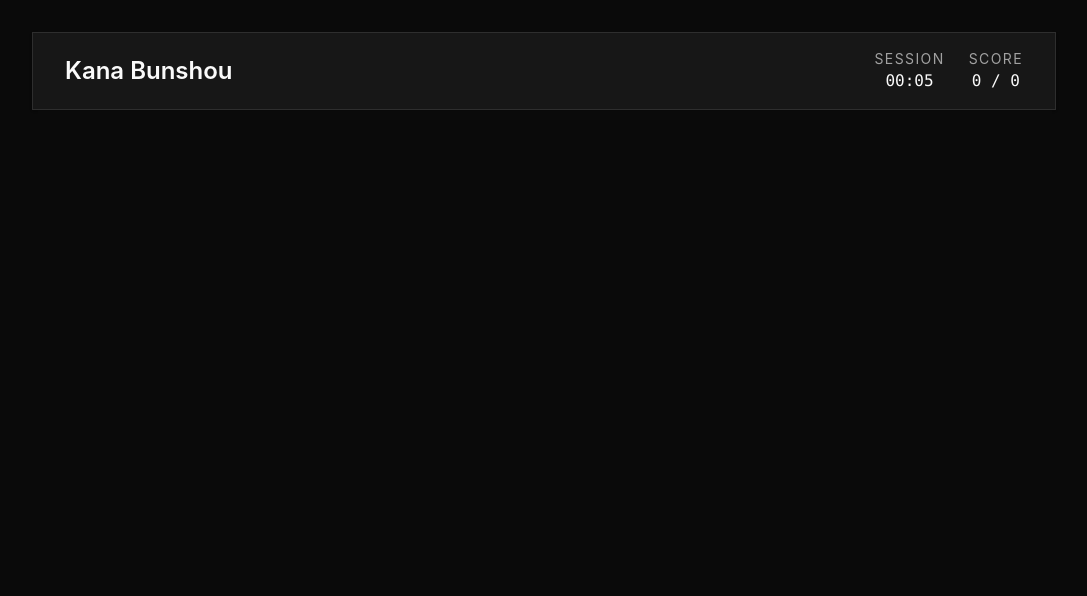
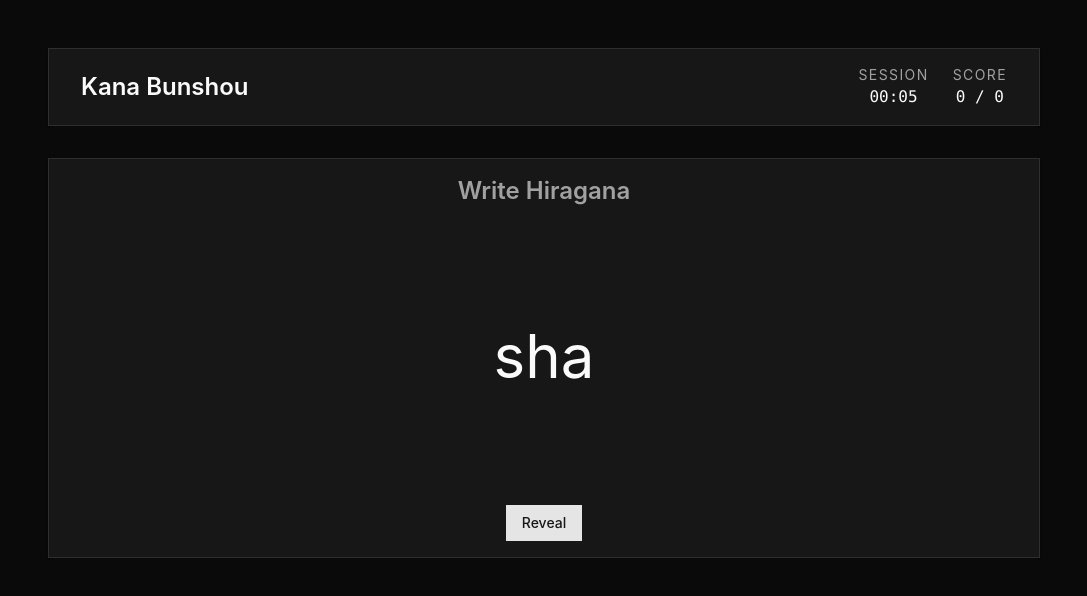
Before and after one commit to Peroxidize/kana-bunshou, a Vue app: page / in a window 1280 px wide. Shown: the top 596 px of the page, without its empty margins (96-1183 px from the left). Built offline with nearby package versions, Linux system fonts and the light colour scheme.

Commit message:
feat: PracticeArea dummy UI

```diff
--- a/package.json
+++ b/package.json
@@ -18,6 +18,7 @@
     "class-variance-authority": "^0.7.1",
     "clsx": "^2.1.1",
     "prettier": "^3.8.3",
+    "reka-ui": "^2.9.9",
     "tailwind-merge": "^3.6.0",
     "tailwindcss": "^4.3.0",
     "vue": "^3.5.34"
--- /dev/null
+++ b/pnpm-workspace.yaml
@@ -0,0 +1,2 @@
+allowBuilds:
+  vue-demi: set this to true or false
--- a/src/App.vue
+++ b/src/App.vue
@@ -1,9 +1,11 @@
 <script setup lang="ts">
 import Header from "@/components/Header.vue";
+import PracticeArea from "@/components/PracticeArea.vue";
 </script>
 
 <template>
-  <main class="mx-auto my-8 max-w-5xl">
+  <main class="mx-auto my-12 max-w-5xl space-y-8 px-4">
     <Header />
+    <PracticeArea />
   </main>
 </template>
--- /dev/null
+++ b/src/components/PracticeArea.vue
@@ -0,0 +1,15 @@
+<script setup lang="ts">
+import { Card } from "@/components/ui/card";
+import { Button } from "@/components/ui/button";
+</script>
+
+<template>
+  <Card
+    class="flex min-h-100 flex-col items-center justify-between rounded-none!
+      px-8 py-4!"
+  >
+    <h3 class="text-muted-foreground text-2xl font-semibold">Write Hiragana</h3>
+    <span class="text-6xl">sha</span>
+    <Button class="rounded-none!">Reveal</Button>
+  </Card>
+</template>
--- /dev/null
+++ b/src/components/ui/button/Button.vue
@@ -0,0 +1,31 @@
+<script setup lang="ts">
+import type { PrimitiveProps } from "reka-ui"
+import type { HTMLAttributes } from "vue"
+import type { ButtonVariants } from "."
+import { Primitive } from "reka-ui"
+import { cn } from "@/lib/utils"
+import { buttonVariants } from "."
+
+interface Props extends PrimitiveProps {
+  variant?: ButtonVariants["variant"]
+  size?: ButtonVariants["size"]
+  class?: HTMLAttributes["class"]
+}
+
+const props = withDefaults(defineProps<Props>(), {
+  as: "button",
+})
+</script>
+
+<template>
+  <Primitive
+    data-slot="button"
+    :data-variant="variant"
+    :data-size="size"
+    :as="as"
+    :as-child="asChild"
+    :class="cn(buttonVariants({ variant, size }), props.class)"
+  >
+    <slot />
+  </Primitive>
+</template>
--- /dev/null
+++ b/src/components/ui/button/index.ts
@@ -0,0 +1,38 @@
+import type { VariantProps } from "class-variance-authority"
+import { cva } from "class-variance-authority"
+
+export { default as Button } from "./Button.vue"
+
+export const buttonVariants = cva(
+  "inline-flex items-center justify-center gap-2 whitespace-nowrap rounded-md text-sm font-medium transition-all disabled:pointer-events-none disabled:opacity-50 [&_svg]:pointer-events-none [&_svg:not([class*='size-'])]:size-4 shrink-0 [&_svg]:shrink-0 outline-none focus-visible:border-ring focus-visible:ring-ring/50 focus-visible:ring-3 aria-invalid:ring-destructive/20 dark:aria-invalid:ring-destructive/40 aria-invalid:border-destructive",
+  {
+    variants: {
+      variant: {
+        default:
+          "bg-primary text-primary-foreground hover:bg-primary/90",
+        destructive:
+          "bg-destructive text-white hover:bg-destructive/90 focus-visible:ring-destructive/20 dark:focus-visible:ring-destructive/40 dark:bg-destructive/60",
+        outline:
+          "border bg-background shadow-xs hover:bg-accent hover:text-accent-foreground dark:bg-input/30 dark:border-input dark:hover:bg-input/50",
+        secondary:
+          "bg-secondary text-secondary-foreground hover:bg-secondary/80",
+        ghost:
+          "hover:bg-accent hover:text-accent-foreground dark:hover:bg-accent/50",
+        link: "text-primary underline-offset-4 hover:underline",
+      },
+      size: {
+        "default": "h-9 px-4 py-2 has-[>svg]:px-3",
+        "sm": "h-8 rounded-md gap-1.5 px-3 has-[>svg]:px-2.5",
+        "lg": "h-10 rounded-md px-6 has-[>svg]:px-4",
+        "icon": "size-9",
+        "icon-sm": "size-8",
+        "icon-lg": "size-10",
+      },
+    },
+    defaultVariants: {
+      variant: "default",
+      size: "default",
+    },
+  },
+)
+export type ButtonVariants = VariantProps<typeof buttonVariants>
--- a/src/style.css
+++ b/src/style.css
@@ -122,3 +122,10 @@
     @apply bg-background text-foreground;
   }
 }
+
+@layer base {
+    button:not(:disabled),
+    [role="button"]:not(:disabled) {
+        cursor: pointer;
+    }
+}
```
Also changed, not shown: 2 other files (tests, documents, lock files or other folders).
